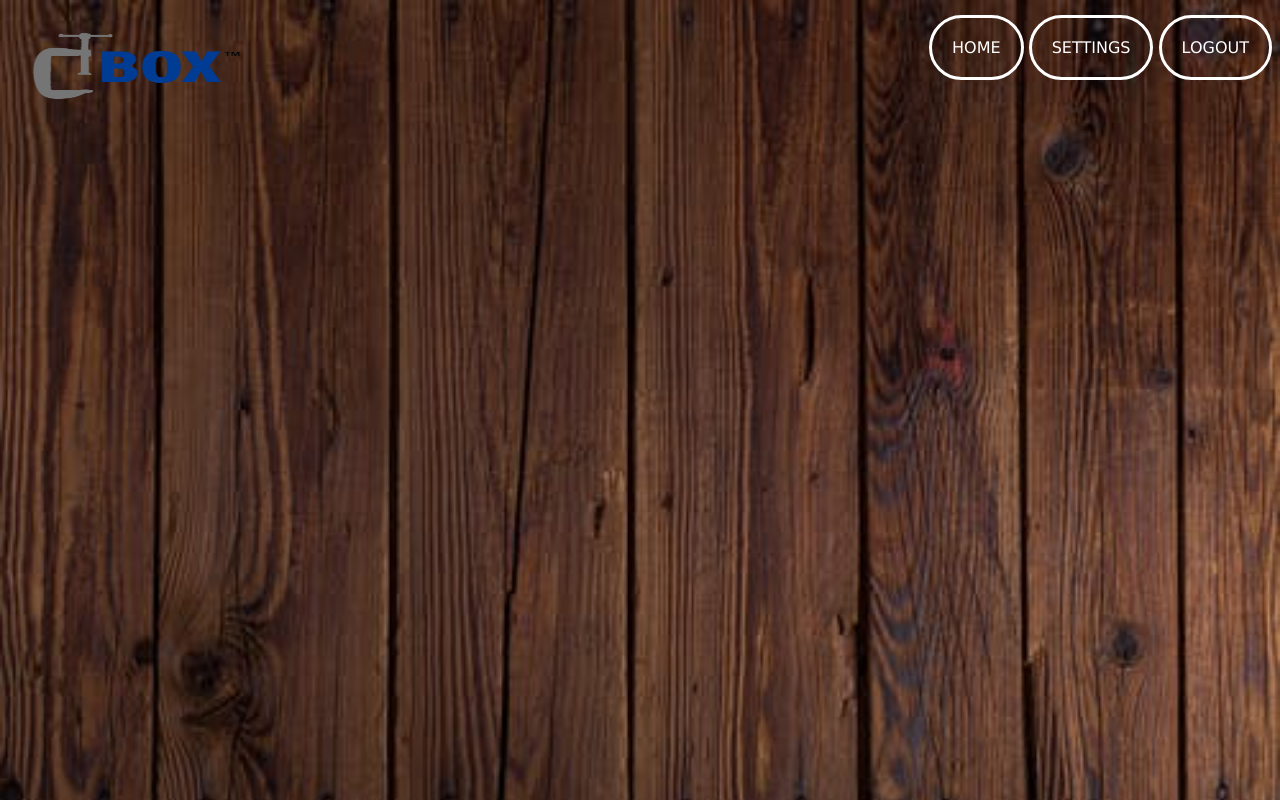
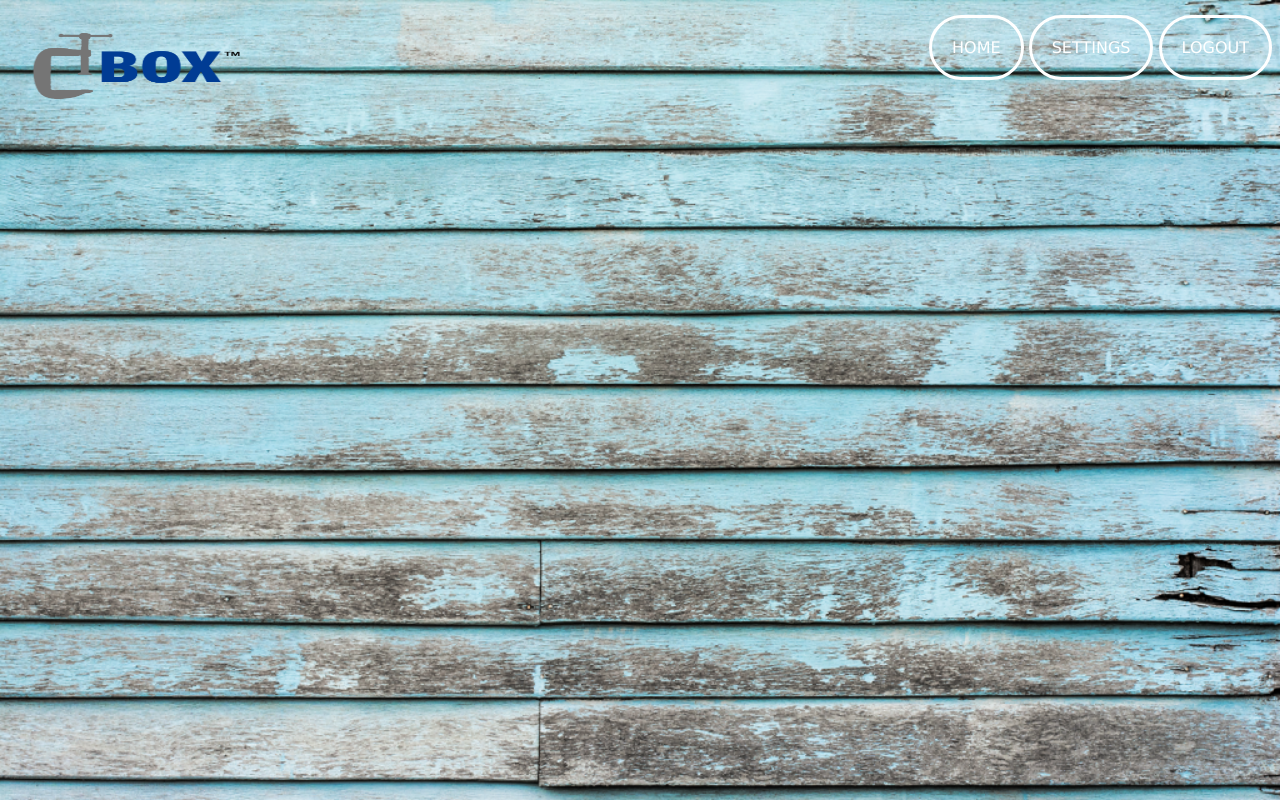
Before and after one commit to danielkulakouski/communitytoolbox, a PHP site: page /home.php in a window 1280 px wide. Run offline with PHP 8.4, Linux system fonts and the light colour scheme.

Commit message:
new changes

```diff
--- a/CSS/style_index.css
+++ b/CSS/style_index.css
@@ -1,49 +1,3 @@
-/* .wrap {
-	min-width: 600px;
-	width: 80%;
-	margin: auto;
-	background-color: #FF5733;
-	overflow: hidden;
-	font-family: sans-serif;
-}
-
-.content {
-	position: relative;
-	top: 100px;
-	height: 600px;
-	background-color: #e3e3e3;
-}
-
-.bigtext {
-	font-family: sans-serif;
-	color: white;
-	font-size: 60px;
-	position: relative;
-	left: 10px;
-}
-
-.smalltext {
-	position: relative;
-	font-family: sans-serif;
-	color: white;
-	font-size: 18px;
-}
-
-h1 {
-	float: left;
-	bottom: 30px;
-}
-
-ul a:hover {
-	color: black;
-}
-
-li {
-	display: inline;
-	float: right;
-	padding-right: 10px;
-} */
-
 #header {
 	/* overflow: hidden; */
 	/*background-color: #f1f1f1;*/
@@ -75,7 +29,7 @@ li {
 body {
 	font-family: Verdana, Geneva, sans-serif;
 	/* height: 400%; */
-	background-image: url("../images/background.jpeg");
+	background-image: url("../images/background.png");
 	background-attachment: fixed;
 	background-repeat: no-repeat;
 	background-size: cover;
--- a/header.php
+++ b/header.php
@@ -17,4 +17,3 @@
     </div>
 </div>
 </head>
-<body>
--- a/home.php
+++ b/home.php
@@ -3,25 +3,6 @@
 ?>
 
 <!DOCTYPE html>
-<!-- <head>
-    <meta charset="utf-8"/>
-    <title>Home Page</title>
-    <link rel="stylesheet" type="text/css" href="CSS/style_index.css"/>
-</head>
-    <div class="content">
-        <div class="wrap">
-            <h1 class="bigtext">Tools</h1>
-            	<input type = "text" placeholder = "search by tool name" />
-            <aside>
-                <ul>
-                    <li><a href="#">LOGOUT</a></li>
-                    <li><a href="#">ACCOUNT SETTINGS</a></li>
-                    <li><a href="home.html">HOME</a></li>
-                </ul>
-            </aside>
-            <div class="content">
-
-            </div>
-        </div>		 -->
-</body>
+    <body>
+    </body>
 </html>
```
Also changed, not shown: images/background.png (added).
